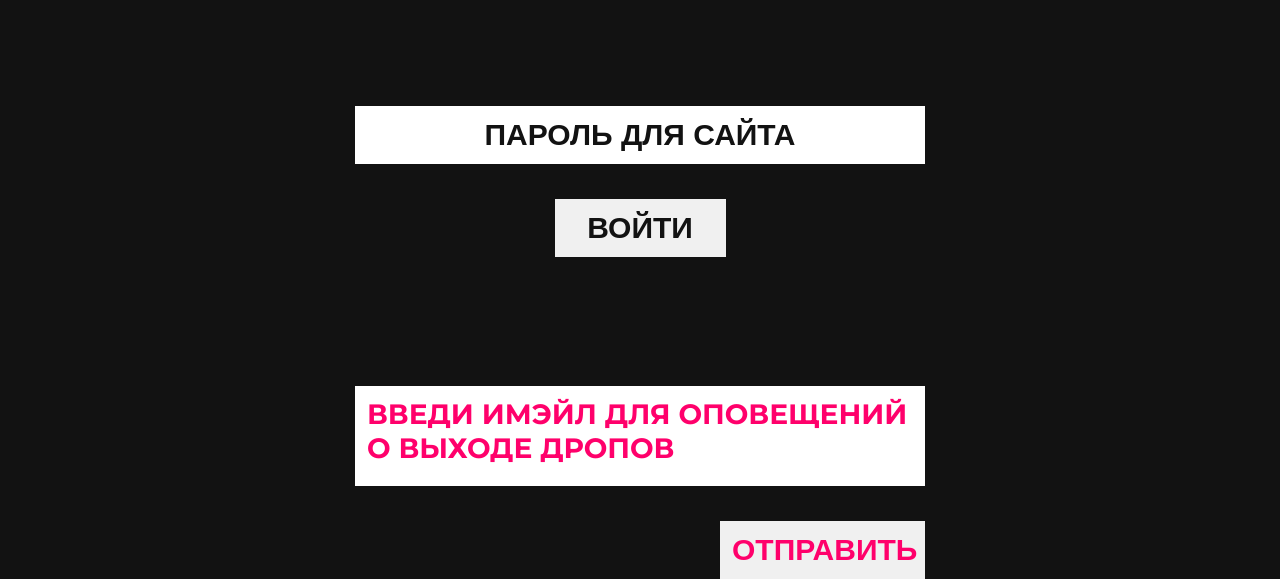
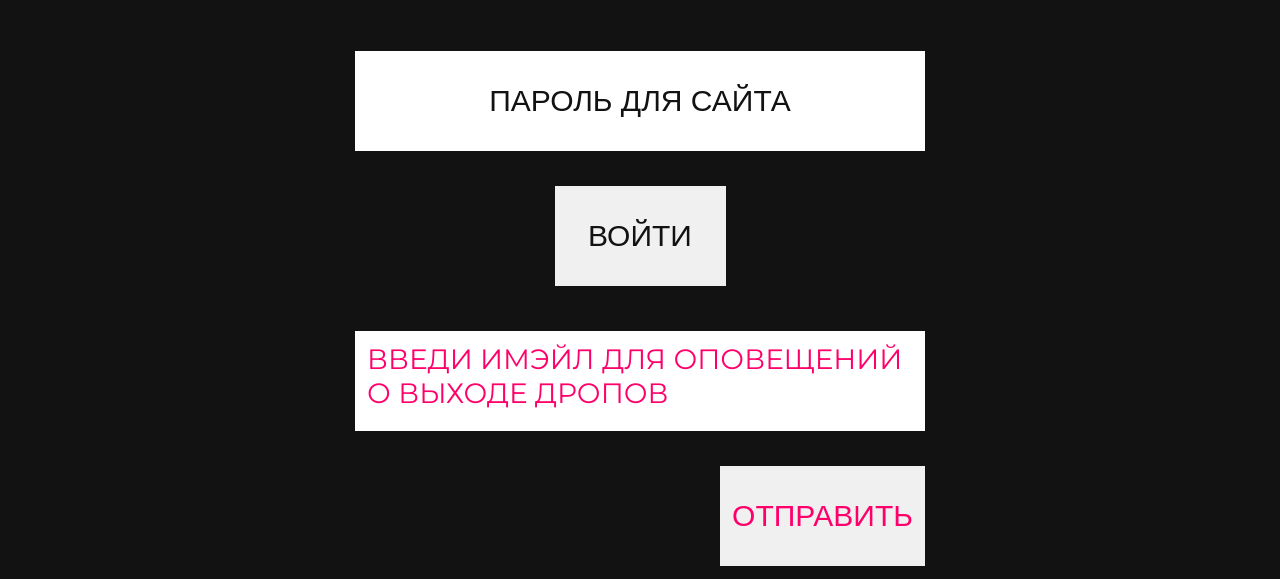
Before and after one commit to QuiteAir/lab, a plain HTML site: page index.html in a window 1280 px wide. Shown: the part 224-803 px from the top of the page. Drawn offline with Linux system fonts and the light colour scheme.

Commit message:
feat: button height and favicon

```diff
--- a/index.html
+++ b/index.html
@@ -6,6 +6,7 @@
     <title>Лаборатория</title>
     <link rel="stylesheet" href="styles.css" />
     <link rel="preconnect" href="https://fonts.googleapis.com" />
+    <link rel="icon" type="image/x-icon" href="./assets/favicon.png" />
     <link rel="preconnect" href="https://fonts.gstatic.com" crossorigin />
     <link
       href="https://fonts.googleapis.com/css2?family=Montserrat:wght@100..900&display=swap"
--- a/styles.css
+++ b/styles.css
@@ -55,7 +55,6 @@ body {
 	display: flex;
 	flex-direction: column;
 	align-items: center;
-	font-weight: 700;
 }
 
 .hero {
@@ -94,8 +93,6 @@ form {
 	display: flex;
 	flex-direction: column;
 	gap: 35px;
-	font-weight: bold;
-	height: 24%;
 }
 
 input {
@@ -106,7 +103,6 @@ input {
 
 input::placeholder {
 	color: var(--main-black);
-	font-weight: bold;
 	font-size: 30px;
 }
 
@@ -135,7 +131,6 @@ button {
 	color: var(--main-black);
 	border: none;
 	border-radius: 0;
-	font-weight: bold;
 	font-size: 30px;
 	cursor: pointer;
 	transition: background-color 0.2s ease;
@@ -228,7 +223,6 @@ button:hover {
 .popup-inner p {
 	font-size: 24px;
 	margin-bottom: 20px;
-	font-weight: bold;
 }
 
 .popup-inner button {
@@ -239,7 +233,6 @@ button:hover {
 	border: none;
 	border-radius: 8px;
 	font-size: 16px;
-	font-weight: bold;
 	cursor: pointer;
 }
 
```
